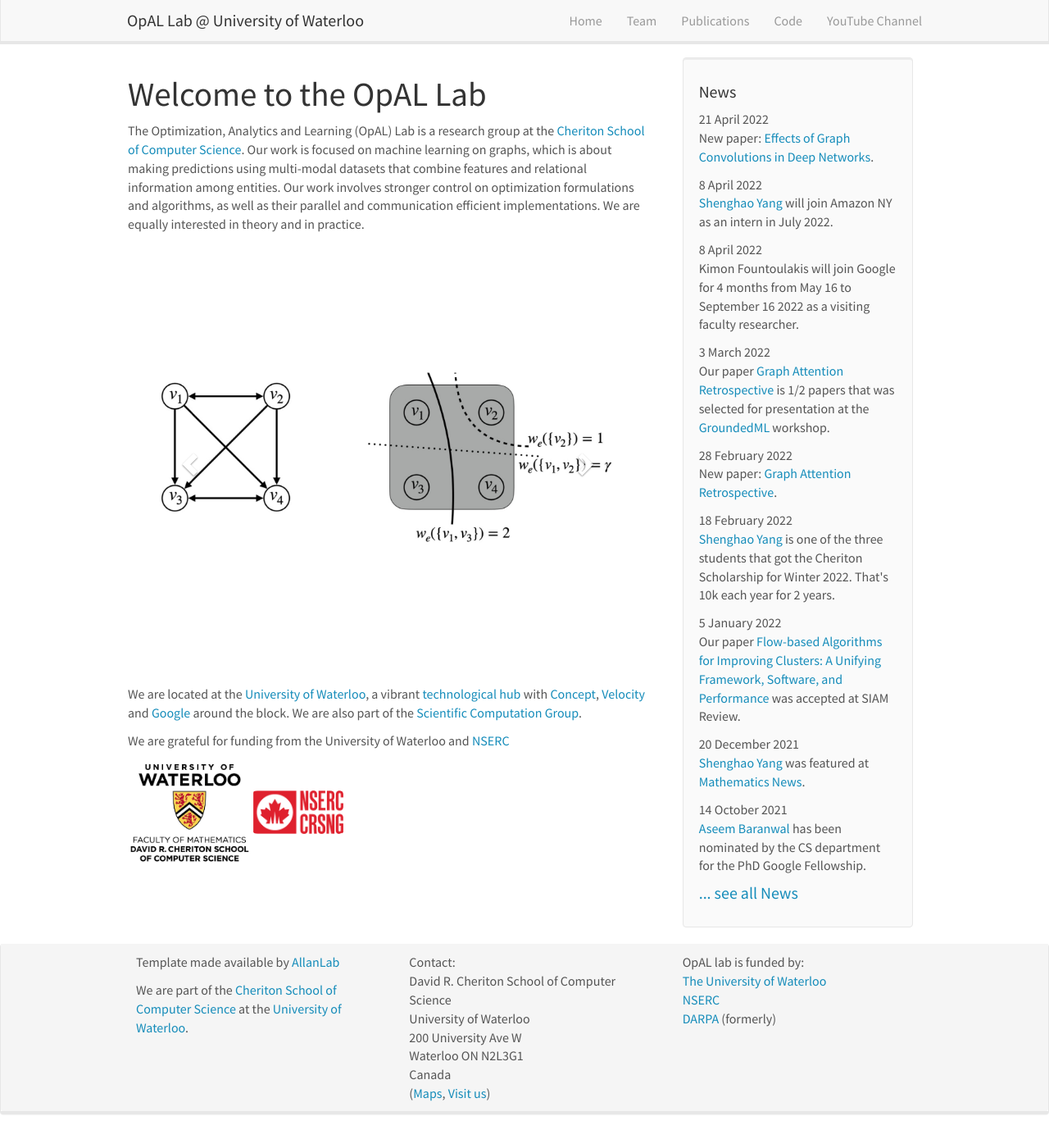
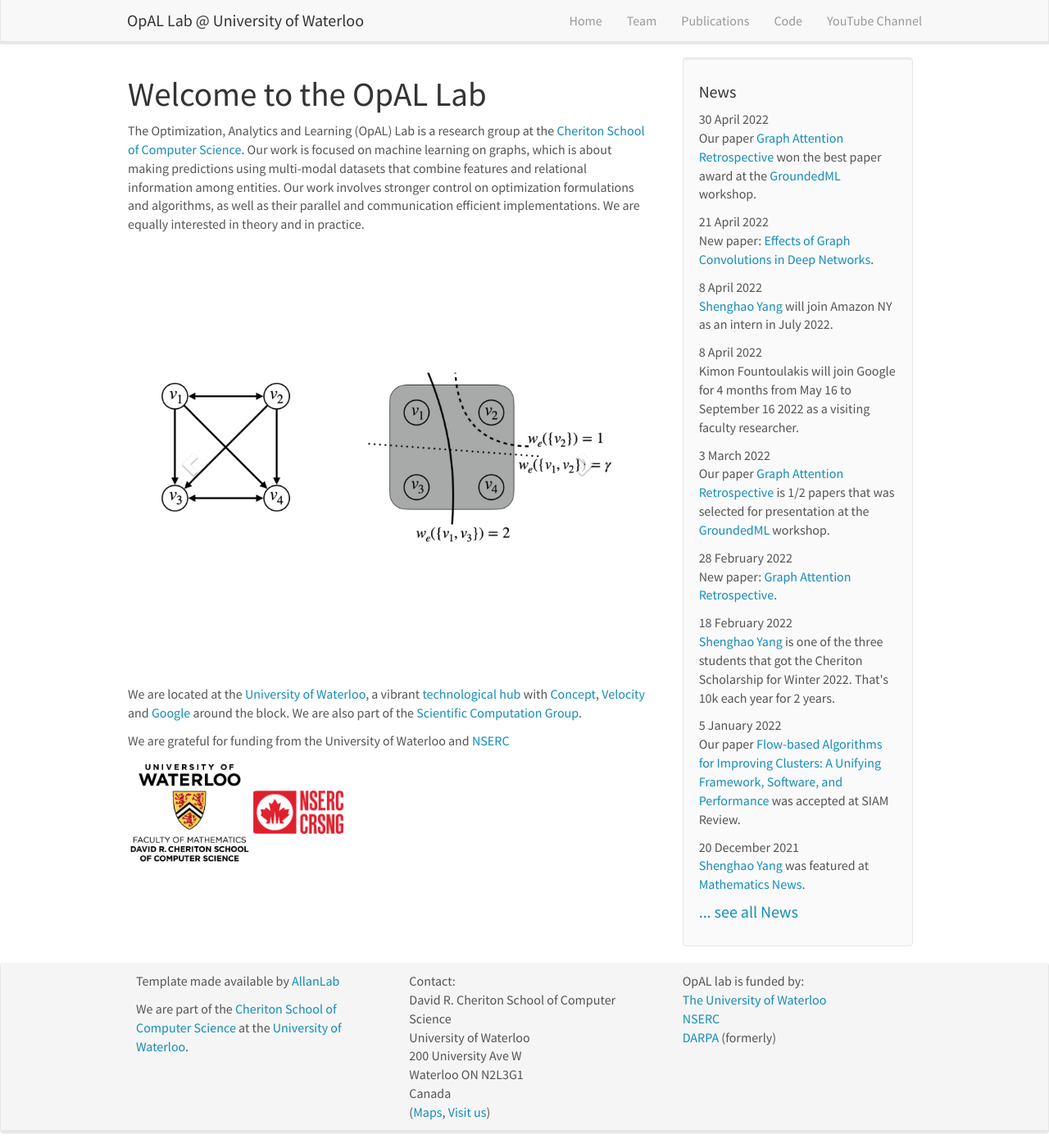
Before and after one commit to opallab/opallab.github.io, a Jekyll site: the page built from _pages/home.md, in a window 1280 px wide and 1400 px high. Shown: the whole window at 82% size. Built offline with Jekyll 4.4.1, drawn with Linux system fonts in a browser that asks for light colours; nearby versions of some CDN libraries.

Commit message:
best paper award groundedml

```diff
--- a/_data/news.yml
+++ b/_data/news.yml
@@ -1,3 +1,6 @@
+- date: 30 April 2022
+  headline: "Our paper <a href='https://arxiv.org/abs/2202.13060'>Graph Attention Retrospective</a> won the best paper award at the <a href='https://sites.google.com/view/groundedml2022'>GroundedML</a> workshop."
+
 - date: 21 April 2022
   headline: "New paper: <a href='https://arxiv.org/abs/2204.09297'>Effects of Graph Convolutions in Deep Networks</a>. "
 
```
